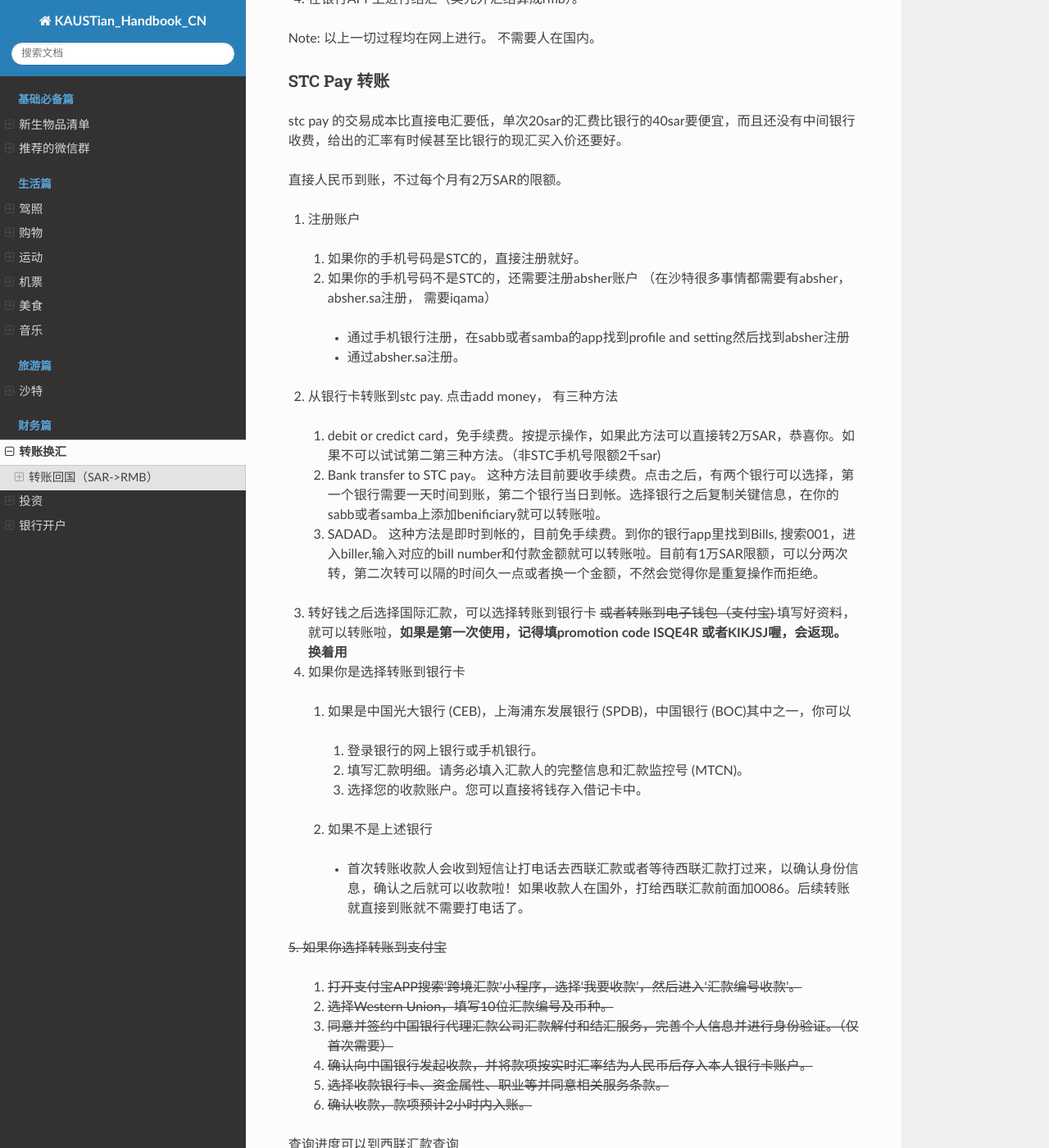
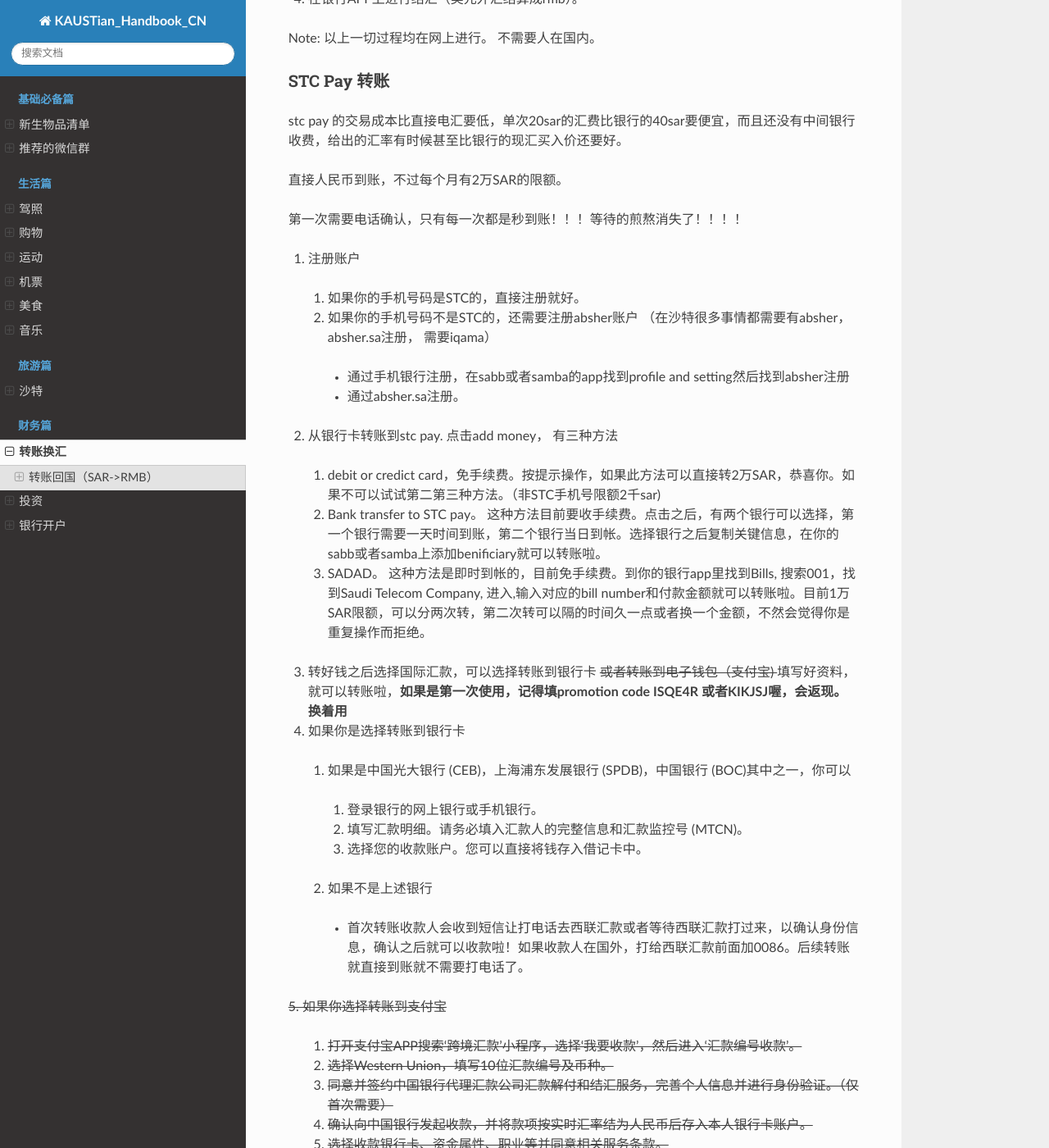
Before and after one commit to guochengqian/KAUSTian_Handbook_CN, a Sphinx documentation site: the page built from docs/content/finance/transfer.rst, in a window 1280 px wide and 1400 px high, scrolled down 605 px. Shown: the whole window at 82% size. Built offline with Sphinx 7.4.7 and the Read the Docs theme 2.0.0, drawn with Linux system fonts in a browser that asks for light colours; some of the changed text lies outside the part shown.

Commit message:
Update about add money to STC pay via SADAD

```diff
--- a/docs/content/finance/transfer.rst
+++ b/docs/content/finance/transfer.rst
@@ -35,6 +35,8 @@
 
 直接人民币到账，不过每个月有2万SAR的限额。
 
+第一次需要电话确认，只有每一次都是秒到账！！！等待的煎熬消失了！！！！
+
 1. 注册账户
 
   1. 如果你的手机号码是STC的，直接注册就好。
@@ -47,7 +49,7 @@
 
   1. debit or credict card，免手续费。按提示操作，如果此方法可以直接转2万SAR，恭喜你。如果不可以试试第二第三种方法。（非STC手机号限额2千sar)
   2. Bank transfer to STC pay。 这种方法目前要收手续费。点击之后，有两个银行可以选择，第一个银行需要一天时间到账，第二个银行当日到帐。选择银行之后复制关键信息，在你的sabb或者samba上添加benificiary就可以转账啦。
-  3. SADAD。 这种方法是即时到帐的，目前免手续费。到你的银行app里找到Bills, 搜索001，进入biller,输入对应的bill number和付款金额就可以转账啦。目前有1万SAR限额，可以分两次转，第二次转可以隔的时间久一点或者换一个金额，不然会觉得你是重复操作而拒绝。
+  3. SADAD。 这种方法是即时到帐的，目前免手续费。到你的银行app里找到Bills, 搜索001，找到Saudi Telecom Company, 进入,输入对应的bill number和付款金额就可以转账啦。目前1万SAR限额，可以分两次转，第二次转可以隔的时间久一点或者换一个金额，不然会觉得你是重复操作而拒绝。
 
 
 3. 转好钱之后选择国际汇款，可以选择转账到银行卡 `<S>` 或者转账到电子钱包（支付宝) `</S>` 填写好资料，就可以转账啦，**如果是第一次使用，记得填promotion code ISQE4R 或者KIKJSJ喔，会返现。换着用**
@@ -78,6 +80,8 @@
 
 
 
+我把支付宝那部分划掉是因为暂时没有人试过，不知道是否可行。
+
 查询进度可以到西联汇款查询
 
 现在国内手机银行之间相互转账不需要手续费了，转到支付宝也不需要手续费，反正支付宝提现到银行卡需要手续费。
```
